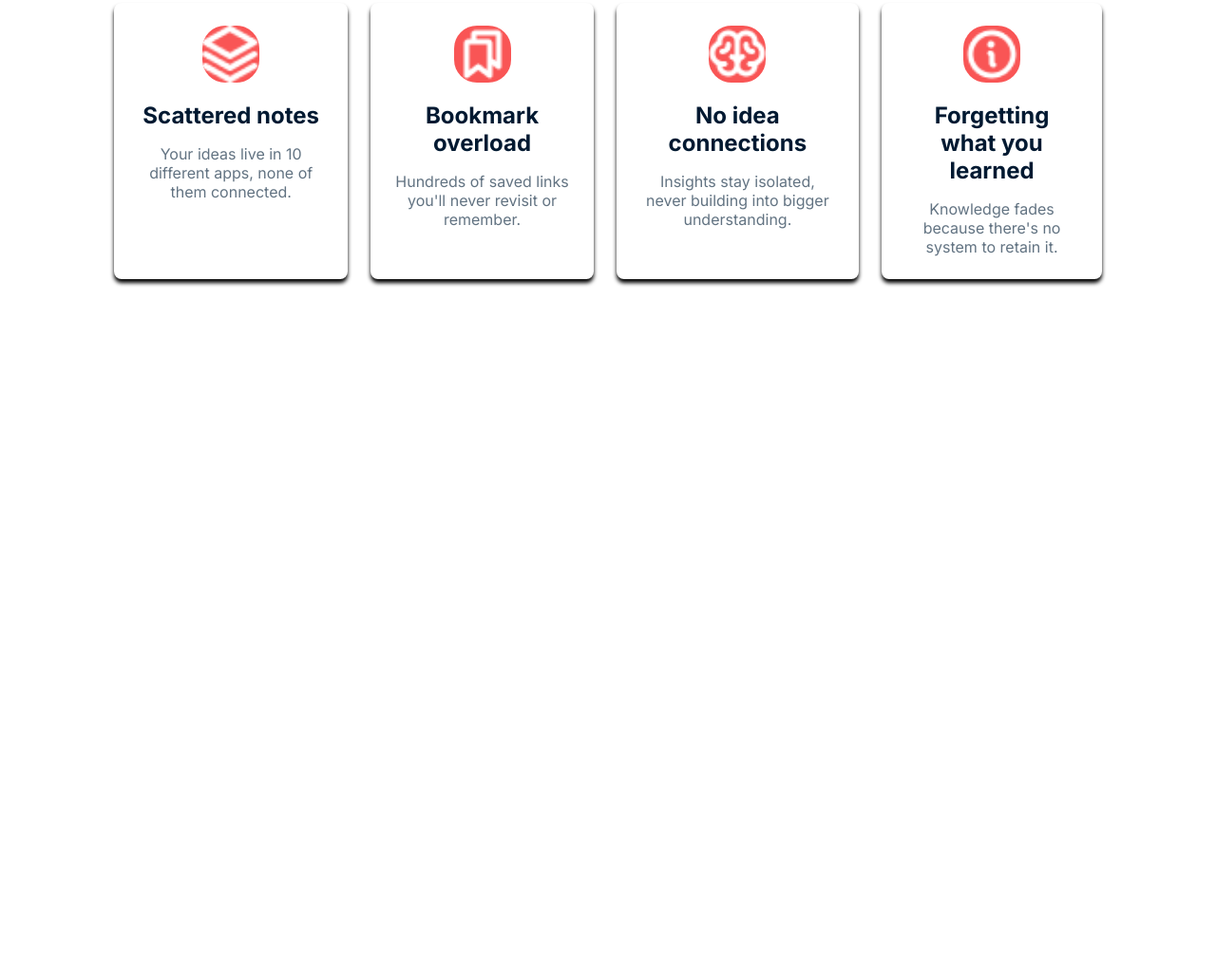
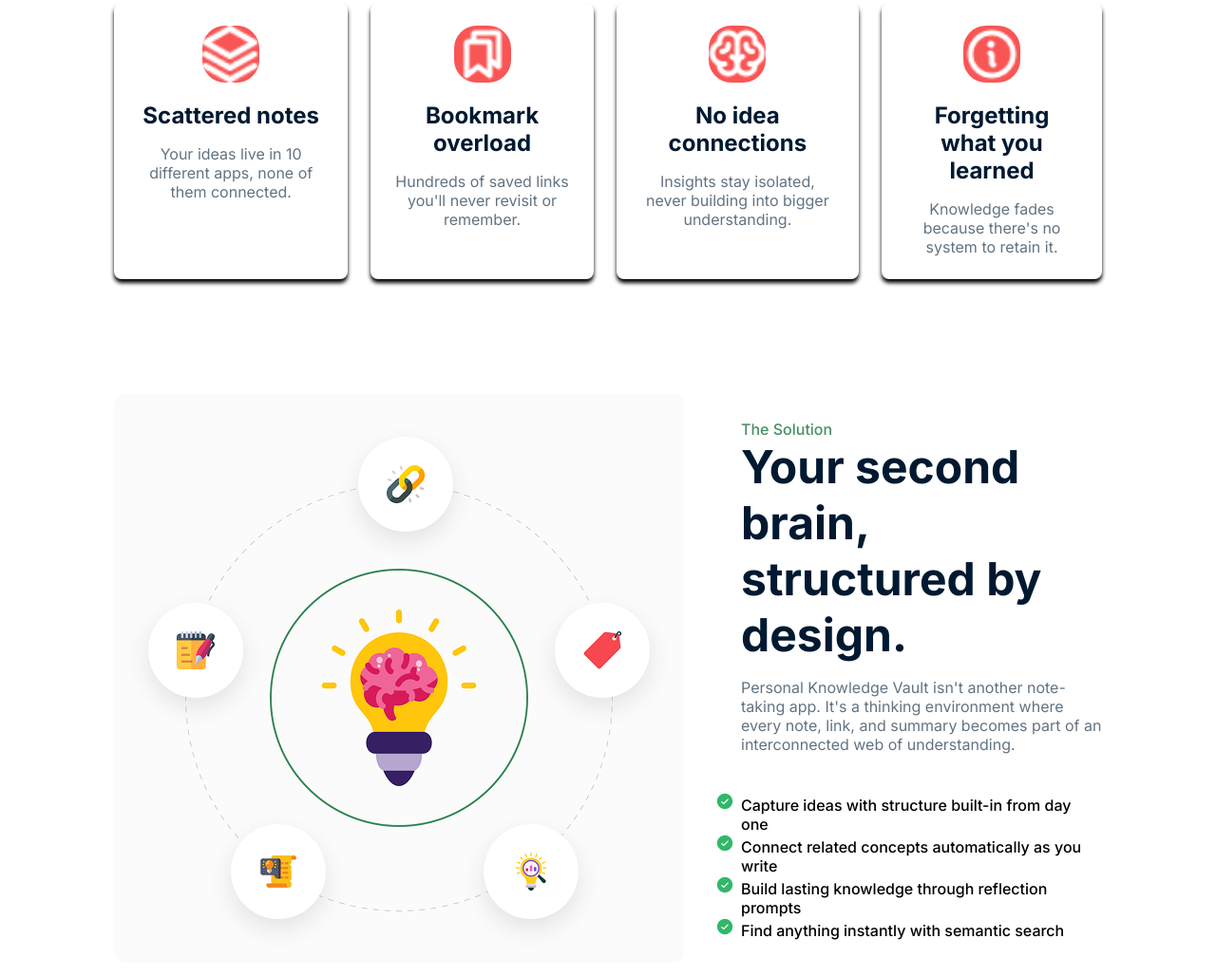
Before and after one commit to towfiq-dev/assingment-01, a plain HTML site: page index.html in a window 1280 px wide. Shown: the part 926-1954 px from the top of the page at 95% size. Before the commit the page ends 1340 px from the top, so only its background shows below. Drawn offline with Linux system fonts and the light colour scheme.

Commit message:
fifth commit

```diff
--- a/index.html
+++ b/index.html
@@ -70,7 +70,23 @@
         </div>
       </div>
     </section>
-
+    <!-- section-03 -->
+     <section id="section-03">
+      <div class="the-solution">
+        <div class="knowledge"><img src="assets/knowledge.png" alt=""></div>
+        <div class="solution">
+          <h5>The Solution</h5>
+          <h2>Your second brain, structured by design.</h2>
+          <p>Personal Knowledge Vault isn't another note-taking app. It's a thinking environment where every note, link, and summary becomes part of an interconnected web of understanding.</p>
+          <ul class="check-circle">
+            <li>Capture ideas with structure built-in from day one</li>
+            <li>Connect related concepts automatically as you write</li>
+            <li>Build lasting knowledge through reflection prompts</li>
+            <li>Find anything instantly with semantic search</li>
+          </ul>
+        </div>
+      </div>
+     </section>
   </main>
 
   <!-- footer-section -->
--- a/style.css
+++ b/style.css
@@ -117,7 +117,7 @@ color: #30B868;
 }
 /* section-02 */
 #section-02{
-  padding: 20px 120px 120px 120px;
+  padding: 20px 120px 0 120px;
   text-align: center;
 }
 .card-head h2{
@@ -160,3 +160,44 @@ color: #627382;
   height: 60px;
   border-radius: 40%;
 }
+
+/* section-03 */
+#section-03{
+  padding: 120px;
+}
+.the-solution{
+  display: flex;
+  align-items: center;
+  gap: 60px;
+}
+.knowlege img{
+width: 600px;
+height: 600px;
+border: none;
+border-radius: 12px;
+}
+.solution h5{
+color: #469165;
+font-size: 16px;
+line-height: 20px;
+font-weight: 500;
+}
+.solution h2{
+  color: #001931;
+  font-size: 48px;
+  font-weight: bold;
+}
+.solution p{
+color: #627382;
+font-size: 16px;
+line-height: 20px;
+font-weight: 400;
+margin-top: 16px;
+margin-bottom: 40px;
+}
+.check-circle li{
+  list-style-image: url(assets/CheckCircle.png);
+  font-size: 16px;
+  font-weight: 500;
+  line-height: 20px;
+}
```
